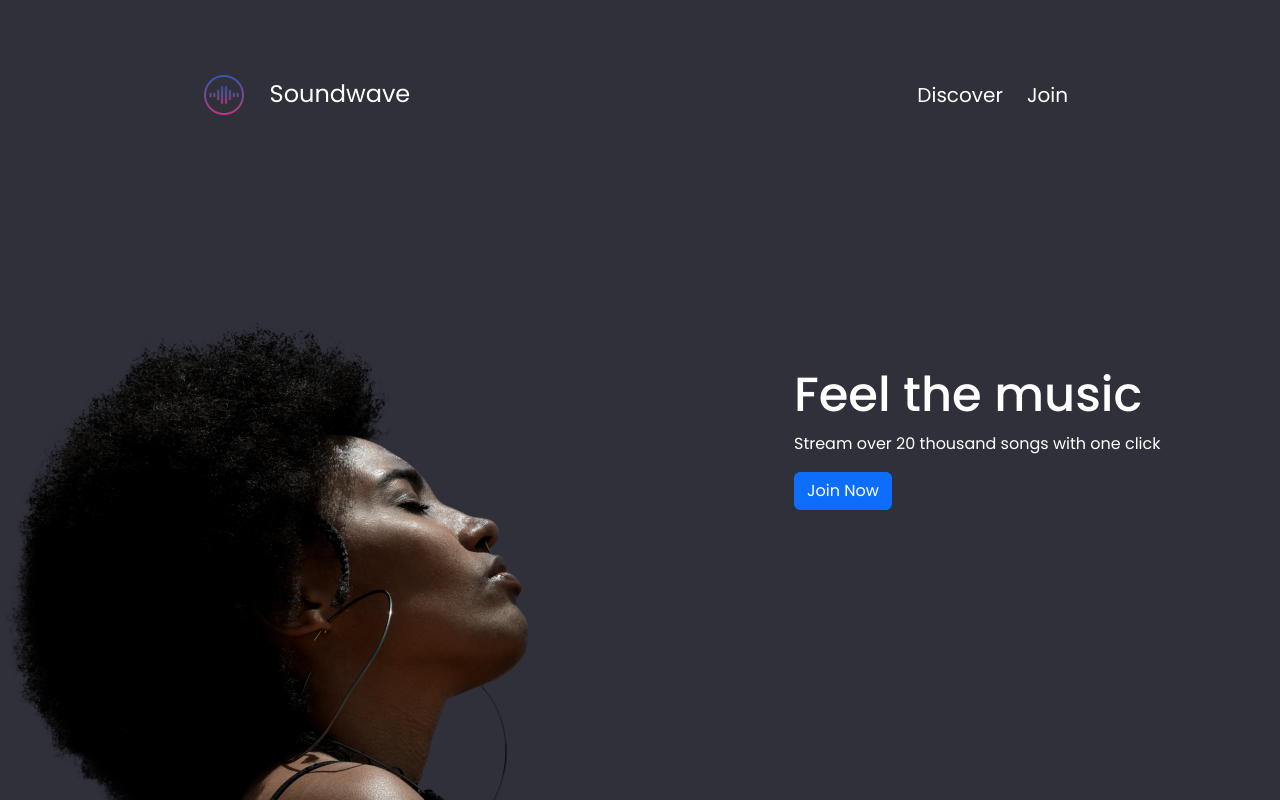
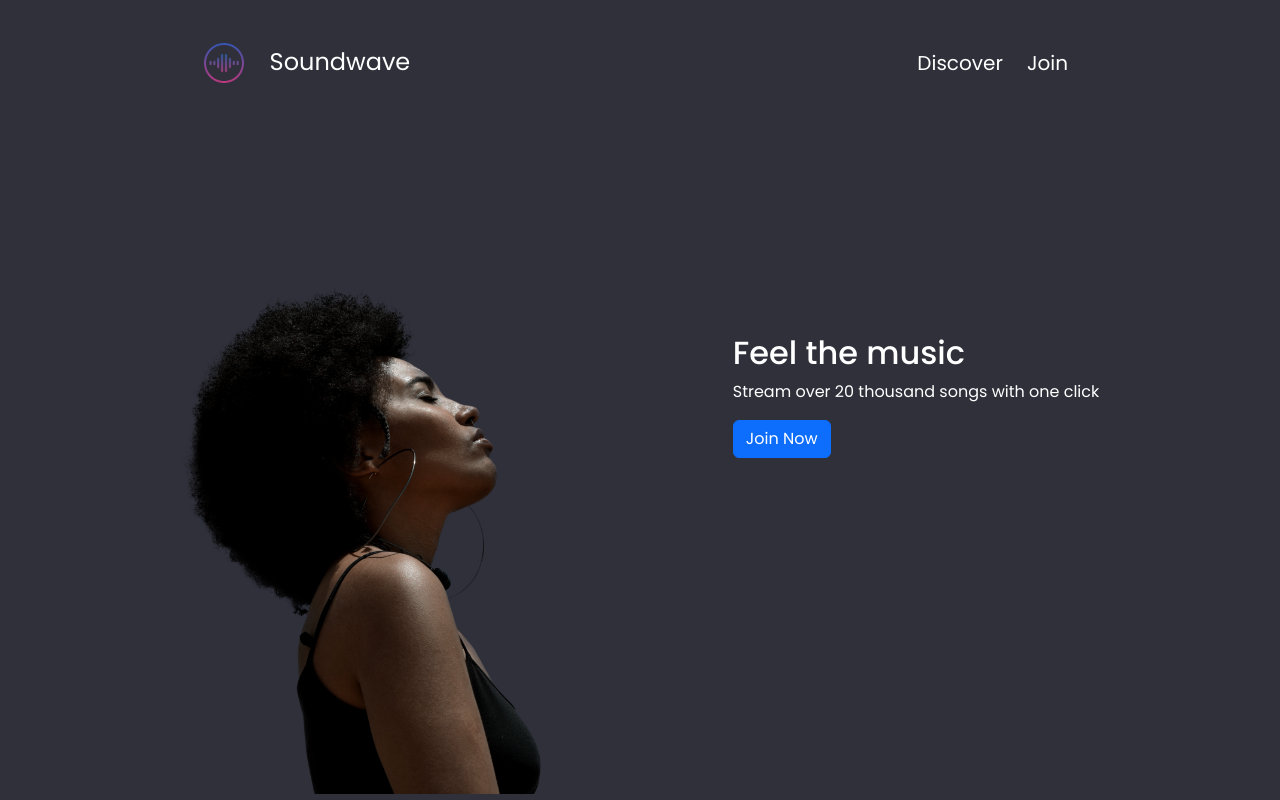
Before and after one commit to AleMCuitino/ReplicaWeb, a React (Create React App) app: page / in a window 1280 px wide. Shown: the top 800 px of the page. Built offline with nearby package versions, Linux system fonts and the light colour scheme.

Commit message:
changes  and views add

```diff
--- a/src/App.js
+++ b/src/App.js
@@ -1,6 +1,6 @@
 import './App.css';
 import './style/Style.css';
-import Home from './components/Home'
+import Home from './views/Home'
 
 function App() {
   return (
--- a/src/components/Home.jsx
+++ b/src/components/Main.jsx
@@ -1,25 +1,18 @@
-import Navbar from './Navbar';
 import "../style/Home.css"
 import landing from '../assets/images/landing-page-girl.png'
 
-function Home() {
+function Main() {
     return (
         <>
-        <body>
-            <header>
-                <Navbar/>
-            </header>
-            <div className="home d-flex">
+            <div className="home d-flex justify-content-center">
                 <img className="girl" src={landing} alt="girl"/>
-                <div className="text-home align-middle">
+                <div className="text-home">
                     <h1 className="title mt-5">Feel the music</h1>
                     <p className="description">Stream over 20 thousand songs with one click</p>
                     <button type="button" className="btn btn-primary">Join Now</button>
                 </div>
-
             </div>
-        </body>
         </>
     );
 }
-export default Home;
+export default Main;
--- a/src/style/Home.css
+++ b/src/style/Home.css
@@ -3,15 +3,35 @@
 }
 
 .title {
-    font-size: 3rem;
+    font-size: 2rem;
 }
 
 .girl {
     display: none;
+    align-items:flex-end;
+}
+/*media queries*/
+@media only screen and (min-width: 425px) {
+
 }
 
 @media only screen and (min-width: 768px) {
     .girl {
-        display:block
+        display:block;
+        align-items:flex-end !important;
+        width: 40vh ;
     }
 }
+
+@media only screen and (min-width: 1024px) {
+    .girl {
+        width: 45vh ;
+        align-items:flex-end !important;
+    }
+}
+
+@media only screen and (min-width: 1440px) {
+    .girl {
+        width: 50vh ;
+    }
+}
--- a/src/style/Navbar.css
+++ b/src/style/Navbar.css
@@ -1,5 +1,5 @@
 .nav-sound {
-    margin: 5% 5% 40% 5% !important;
+    margin: 5% 5% 50% 5% !important;
 }
 
 .logo-img {
@@ -17,7 +17,7 @@
 /*media queries*/
 @media only screen and (min-width: 425px) {
     .nav-sound {
-        margin: 5% 10% 30% 10% !important;
+        margin: 2.5% 10% 30% 10% !important;
     }
     .logo-text {
         font-size:1.25rem !important;
@@ -28,7 +28,7 @@
 }
 @media only screen and (min-width: 768px) {
     .nav-sound {
-        margin: 5% 12.5% 20% 12.5% !important;
+        margin: 2.5% 12.5% 25% 12.5% !important;
     }
     .logo-text {
         font-size:1.5rem !important;
@@ -39,11 +39,11 @@
 }
 @media only screen and (min-width: 1024px) {
     .nav-sound {
-        margin: 5% 15% 15% 15% !important;
+        margin: 2.5% 15% 15% 15% !important;
     }
 }
 @media only screen and (min-width: 1440px) {
     .nav-sound {
-        margin: 5% 17.5% 10% 17.5% !important;
+        margin: 2.5% 17.5% 15% 17.5% !important;
     }
 }
--- /dev/null
+++ b/src/views/Home.jsx
@@ -0,0 +1,19 @@
+import Navbar from '../components/Navbar';
+import "../style/Home.css"
+import Main from '../components/Main';
+
+function Home() {
+    return (
+        <>
+        <body>
+            <header>
+                <Navbar/>
+            </header>
+            <div>
+                <Main/>
+            </div>
+        </body>
+        </>
+    );
+}
+export default Home;
```
Also changed, not shown: src/components/Discover.jsx (deleted, +0 -9 lines), src/views/Discover.jsx (added, +17 -0 lines), src/components/Footer.jsx (added), src/components/Form.jsx (added), src/components/MainDiscover.jsx (added), src/components/Section.jsx (added), src/views/Join.jsx (added).
